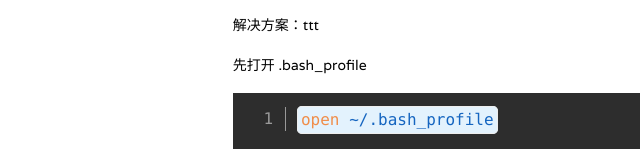
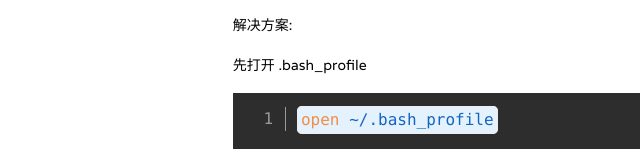
Before and after one commit to huzhishan/huzhishan.github.io, a plain HTML site: page 2019/12/02/Jupyter-not-working/index.html in a window 1280 px wide. Shown: the part 321-483 px from the top of the page, 68-708 px from the left. Drawn offline with Linux system fonts and the light colour scheme.

Commit message:
Site updated: 2020-10-28 10:01:45

```diff
--- a/2019/12/02/Jupyter-not-working/index.html
+++ b/2019/12/02/Jupyter-not-working/index.html
@@ -202,7 +202,7 @@
       </div>
     </div>
     <html><head></head><body><p>近日在mac中重装Anaconda，发现无法打开jupyter，总是报错。<br>最终发现是因为语言的问题。<br>在最近一版的Jupyter notebook中，菜单语言全都被改成了中文，这导致在系统打开jupyter的时候因为没有相应的中文支持而失败。</p>
-<p>解决方案：ttt</p>
+<p>解决方案:</p>
 <p>先打开  .bash_profile</p>
 <pre class="line-numbers language-bash"><code class="language-bash"><span class="token function">open</span> ~/.bash_profile<span aria-hidden="true" class="line-numbers-rows"><span></span></span></code></pre>
 <p>然后将以下内容添加到文件中</p>
```
